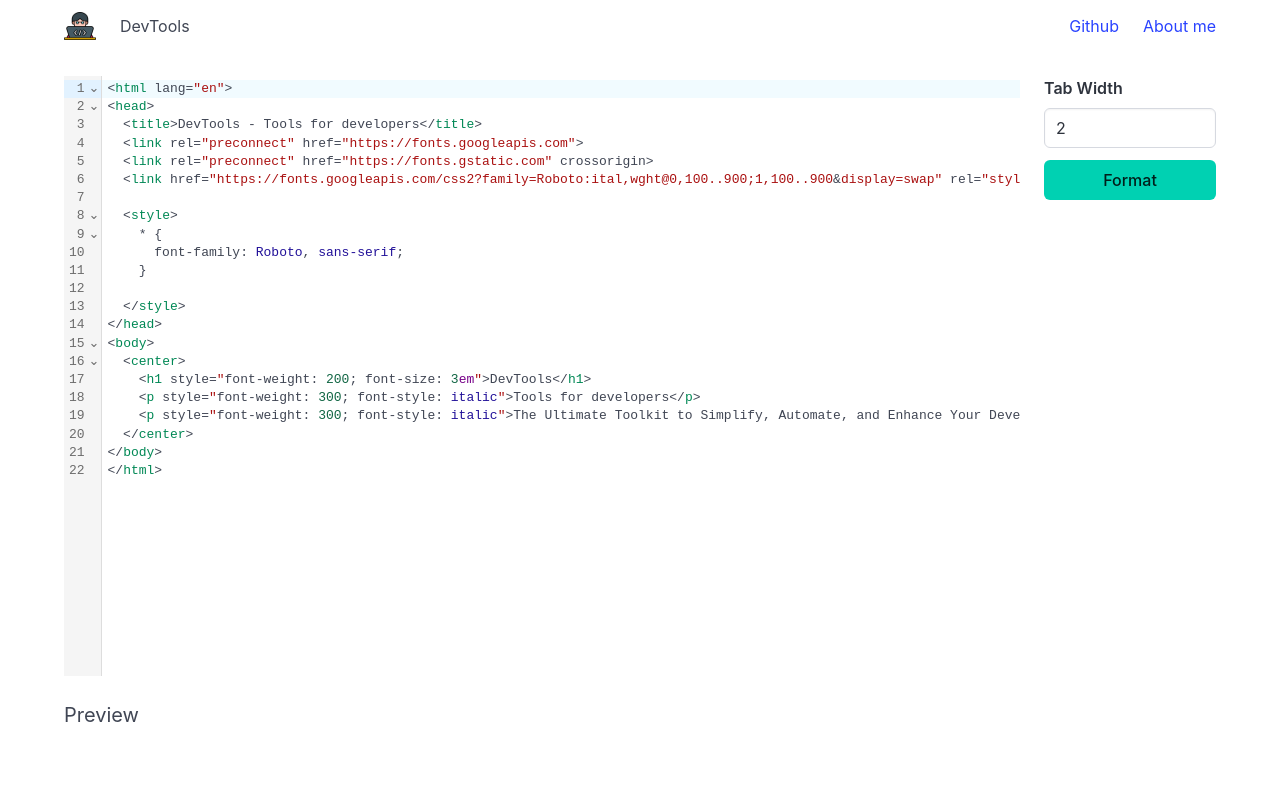
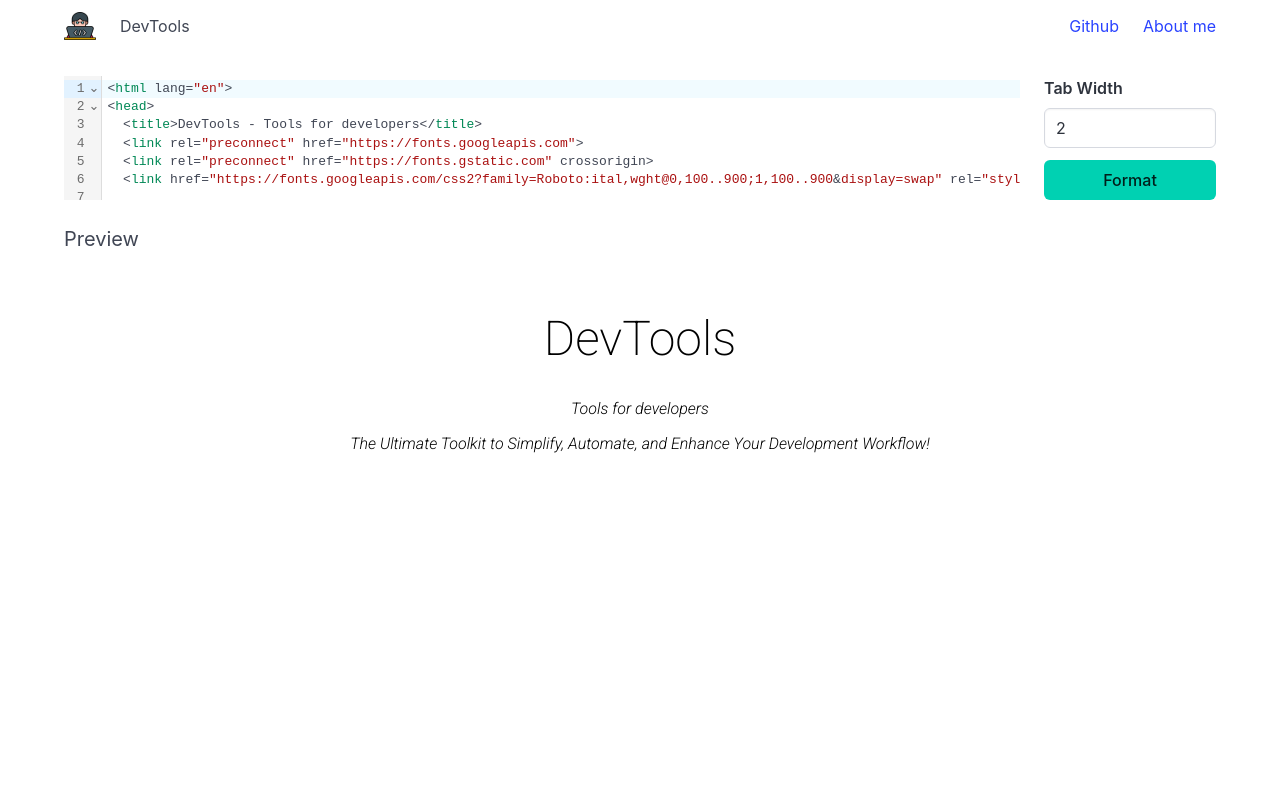
Before and after one commit to magiskboy/devtools, a React (Vite) app: page /html in a window 1280 px wide. Shown: the top 793 px of the page. Built offline with nearby package versions, Linux system fonts and the light colour scheme; no server answers.

Commit message:
fix height of editor
Signed-off-by: Nguyen Khac Thanh <nguyenkhacthanh244@gmail.com>

```diff
--- a/src/components/editor/index.tsx
+++ b/src/components/editor/index.tsx
@@ -22,9 +22,14 @@
         theme={isDarkMode() ? 'dark' : 'light'}
         style={{overflow: 'scroll'}}
         ref={(ref) => {
+          if (ref?.editor) {
+            ref.editor.style.minHeight = '100%';
+          }
+
           const width = ref?.editor?.clientWidth;
-          if (width && ref.editor) {
-            ref.editor.style.height = '100%';
+          const height = ref?.editor?.clientHeight;
+          if (width && height && ref.editor) {
+            ref.editor.style.height = `${height}px`
             ref.editor.style.width = `${width}px`;
           }
 
```
